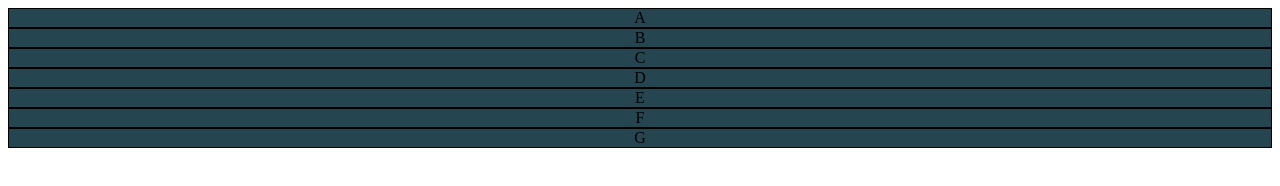
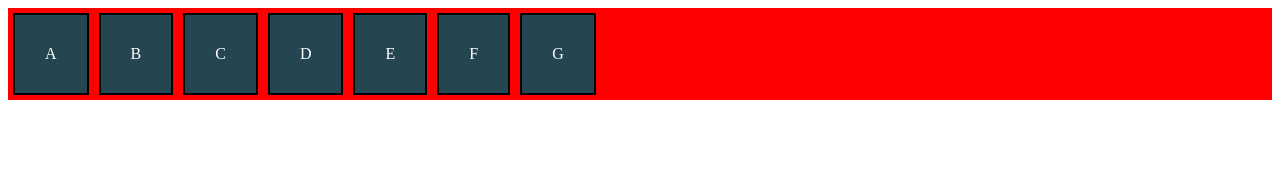
Before and after one commit to allanvelloso/HTML5-CSS3, a plain HTML site: page Exercicios/ex027/flex002/index.html in a window 1280 px wide. Drawn offline with Linux system fonts and the light colour scheme.

Commit message:
atualizacao ex207

```diff
--- a/Exercicios/ex027/flex002/index.html
+++ b/Exercicios/ex027/flex002/index.html
@@ -5,20 +5,28 @@
     <meta name="viewport" content="width=device-width, initial-scale=1.0">
     <title>Flexible Box</title>
     <style>
-        div.conteiner{
-            background-color: rgb(253, 253, 253);
+
+        div.conteiner {
+            background-color: rgb(255, 0, 0);
+
             display: flex;
+            flex-direction: row;
+
         }
-        div.item{
+
+        div.item {
             background-color: rgb(37, 69, 80);
-            border: 1px solid black;
+            border: 2px solid black;
             text-align: center;
-            flex: auto;
+            padding: 30px;
+            margin: 5px;
+            color: white;
         }
+
     </style>
 </head>
 <body>
-    <div class="conteiner"></div>
+    <div class="conteiner">
         <div class="item">A</div>
         <div class="item">B</div>
         <div class="item">C</div>
@@ -26,6 +34,6 @@
         <div class="item">E</div>
         <div class="item">F</div>
         <div class="item">G</div>
-
+    </div>
 </body>
 </html>
```
